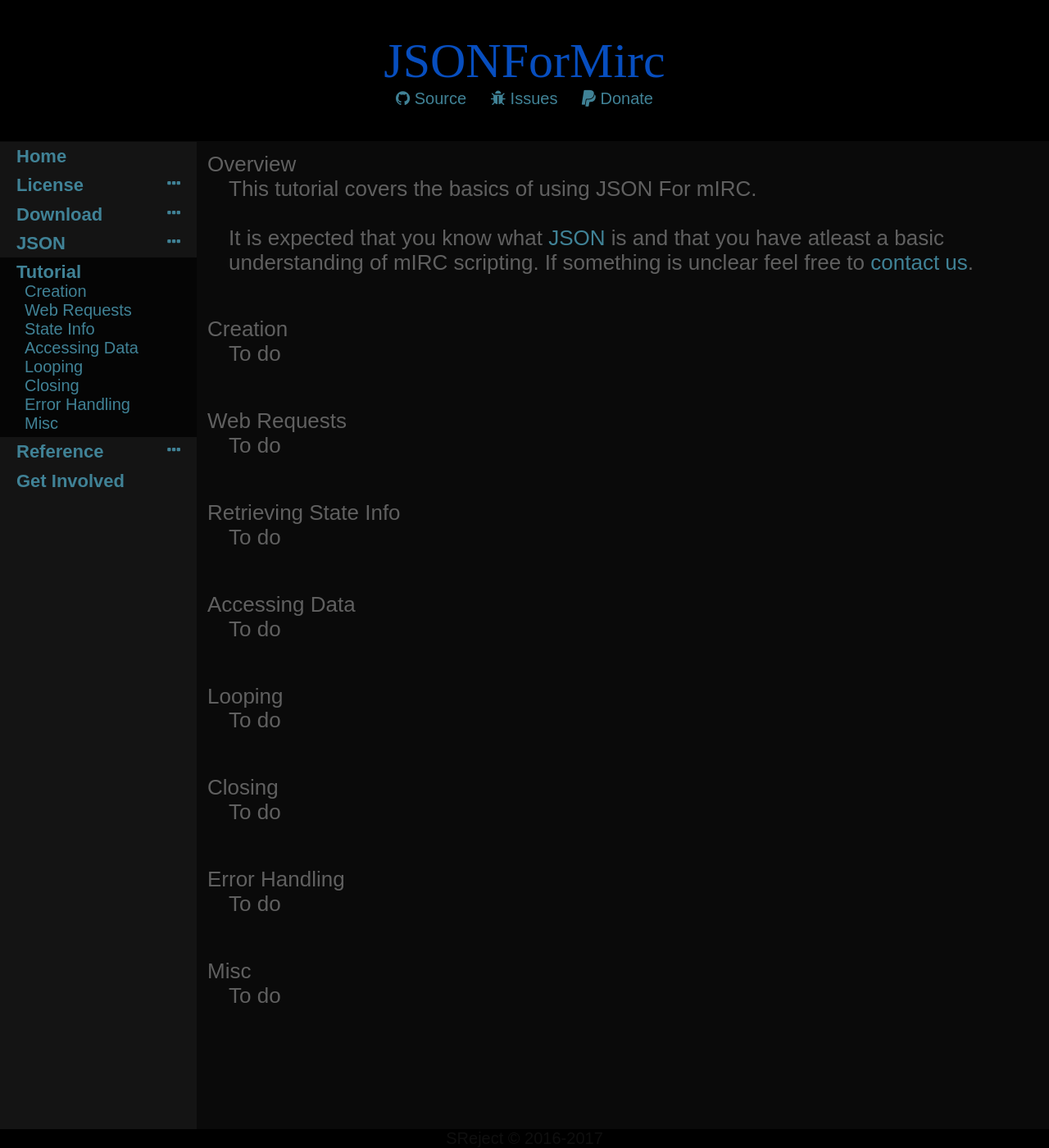
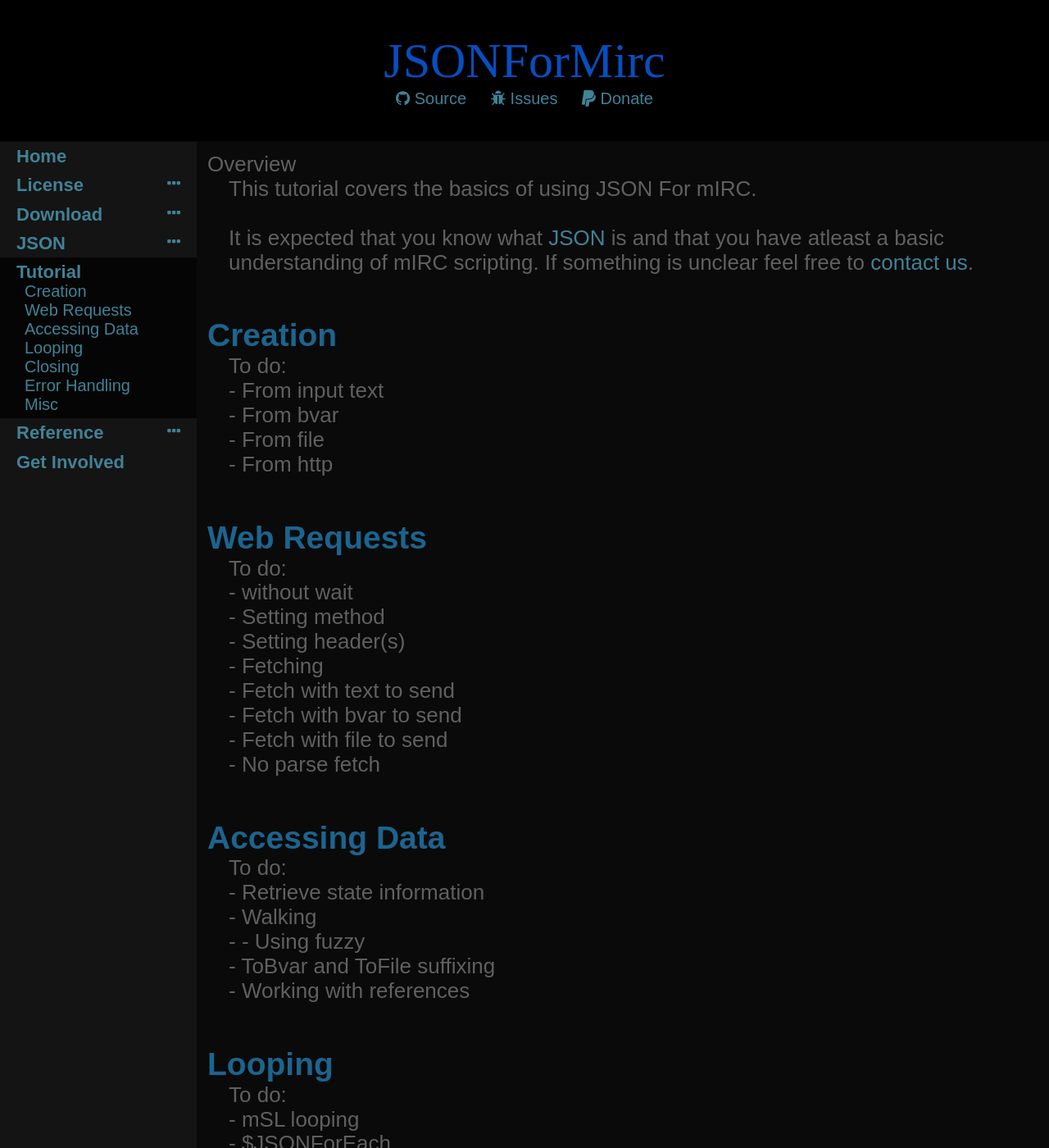
Before and after one commit to SReject/JSON-For-Mirc, a Jekyll site: the page built from tutorial.html, in a window 1280 px wide and 1400 px high. Shown: the whole window at 82% size. Built offline with Jekyll 4.4.1, drawn with Linux system fonts in a browser that asks for light colours; some web fonts are replaced; some of the changed text lies outside the part shown.

Commit message:
Updating tutorial framework with to do's

```diff
--- a/_includes/pagenav.html
+++ b/_includes/pagenav.html
@@ -101,7 +101,6 @@
     <div class="navsub nomargin">
         <a href="./tutorial#creation">Creation</a>
         <a href="./tutorial#webrequests">Web Requests</a>
-        <a href="./tutorial#stateinfo">State Info</a>
         <a href="./tutorial#accessingdata">Accessing Data</a>
         <a href="./tutorial#looping">Looping</a>
         <a href="./tutorial#closing">Closing</a>
--- a/tutorial.html
+++ b/tutorial.html
@@ -12,57 +12,105 @@
 </article>
 
 <article id="creation">
-    <header>Creation</header>
+    <header>
+        <h1>Creation</h1>
+    </header>
     <div class="body tutorial">
-        To do
+        To do:<br>
+        - From input text<br>
+        - From bvar<br>
+        - From file<br>
+        - From http<br>
     </div>
 </article>
 
 <article id="webrequests">
-    <header>Web Requests</header>
+    <header>
+        <h1>Web Requests</h1>
+    </header>
     <div class="body tutorial">
-        To do
-    </div>
-</article>
-
-<article id="stateinfo">
-    <header>Retrieving State Info</header>
-    <div class="body tutorial">
-        To do
+        To do:<br>
+        - without wait<br>
+        - Setting method<br>
+        - Setting header(s)<br>
+        - Fetching<br>
+        - Fetch with text to send<br>
+        - Fetch with bvar to send<br>
+        - Fetch with file to send<br>
+        - No parse fetch
     </div>
 </article>
 
 <article id="accessingdata">
-    <header>Accessing Data</header>
+    <header>
+        <h1>Accessing Data</h1>
+    </header>
     <div class="body tutorial">
-        To do
+        To do:<br>
+        - Retrieve state information<br>
+        - Walking<br>
+        - - Using fuzzy<br>
+        - ToBvar and ToFile suffixing<br>
+        - Working with references
     </div>
 </article>
 
 <article id="looping">
-    <header>Looping</header>
+    <header>
+        <h1>Looping</h1>
+    </header>
     <div class="body tutorial">
-        To do
+        To do:<br>
+        - mSL looping<br>
+        - $JSONForEach<br>
+        - $JSONPath
     </div>
 </article>
 
 <article id="closing">
-    <header>Closing</header>
+    <header>
+        <h1>Closing</h1>
+    </header>
     <div class="body tutorial">
-        To do
+        to do:<br>
+        - Single handle<br>
+        - All Matching handles
     </div>
 </article>
 
 <article id="errorhandling">
-    <header>Error Handling</header>
+    <header>
+        <h1>Error Handling</h1>
+    </header>
     <div class="body tutorial">
-        To do
+        To do:<br>
+        - Catching errors<br>
+        - Error format<br>
+        - Using the debugger
     </div>
 </article>
 
 <article id="misc">
-    <header>Misc</header>
+    <header>
+        <h1>Misc</h1>
+    </header>
     <div class="body tutorial">
-        To do
+        To do:<br>
+        - Listing<br>
+        - Shutting down<br>
+        - Compat Mode<br>
     </div>
 </article>
+
+<article id="Examples">
+    <header>
+        <h1>Examples</h1>
+    </header>
+    <div class="body">
+        To do:<br>
+        - Simple open, access, close<br>
+        - ForEach looping<br>
+        - Web Requests<br>
+        - Download and write to file system
+    </div>
+</article>
```
